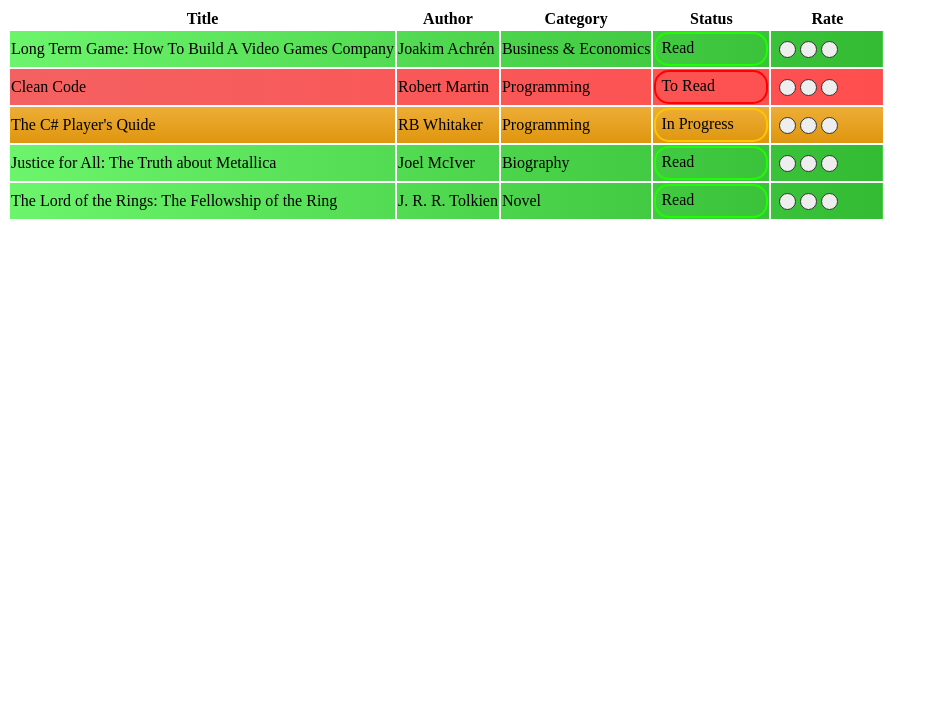
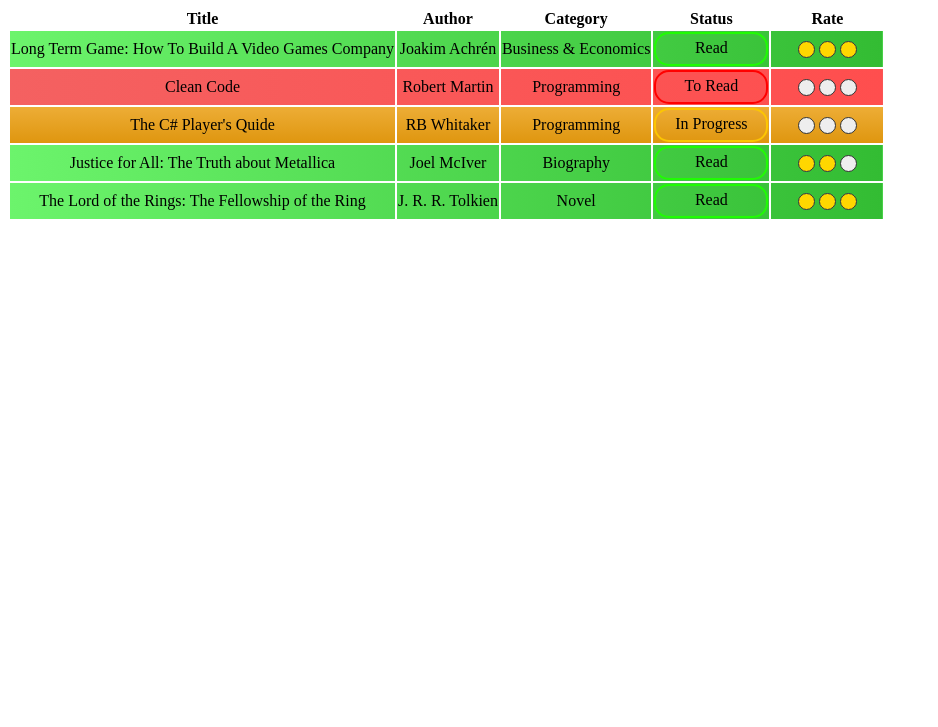
Before and after one commit to IlkkaEskola/book-inventory-app, a plain HTML site: page index.html in a window 1280 px wide. Shown: the part 73-800 px from the top of the page, without its empty margins (0-938 px from the left). Drawn offline with Linux system fonts and the light colour scheme.

Commit message:
Finishing styles.css

```diff
--- a/styles.css
+++ b/styles.css
@@ -1,3 +1,7 @@
+body{
+    text-align: center;
+}
+
 tr[class="read"]{
     background-image: linear-gradient(90deg, rgb(108, 244, 108), rgb(51, 188, 51));
 }
@@ -46,3 +50,15 @@
     width: 15px;
     background-color: #eee;
 }
+
+span[class~="one"] > span:first-child {
+    background-image: linear-gradient(45deg, gold, gold);
+}
+
+span[class~="two"] > span:nth-child(-n+2) {
+    background-image: linear-gradient(45deg, gold, gold);
+}
+
+span[class~="three"] > span {
+    background-image: linear-gradient(45deg, gold, gold);
+}
```
